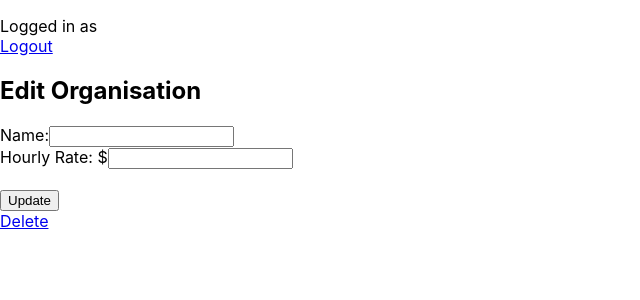
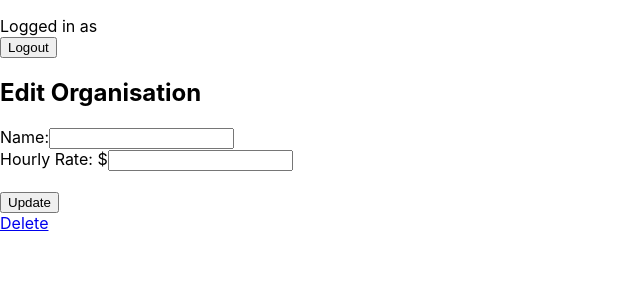
Before and after one commit to dchaan/Adnat-React, a React (Create React App) app in the folder frontend/: page /edit-organsation/1 in a window 1280 px wide. Shown: the top 300 px of the page, without its empty margins (0-640 px from the left). Built offline with nearby package versions, Linux system fonts and the light colour scheme; no server answers.

Commit message:
Render view orgs

```diff
--- a/frontend/src/App.js
+++ b/frontend/src/App.js
@@ -27,7 +27,6 @@ function App() {
       setUserId(res.data.id);
       setOrganisationId(res.data.organisationId);
       setName(res.data.name);
-
     })
   });
 
--- a/frontend/src/components/navbar.js
+++ b/frontend/src/components/navbar.js
@@ -1,5 +1,5 @@
 import React from "react";
-import { Link, useNavigate } from "react-router-dom";
+import { useNavigate } from "react-router-dom";
 import axios from "axios";
 
 const Navbar = ({ name, sessionId }) => {
@@ -18,7 +18,7 @@ const Navbar = ({ name, sessionId }) => {
     <>
       <p>
         Logged in as <b>{name}</b><br/>
-        <Link onClick={() => logout()}>Logout</Link>
+        <button className="btn" onClick={logout}>Logout</button>
       </p>
     </>
   );
--- a/frontend/src/components/organisations.js
+++ b/frontend/src/components/organisations.js
@@ -4,7 +4,7 @@ import Navbar from "./navbar";
 import axios from "axios";
 
 const Organisations = ({ name, sessionId }) => {
-  const [organisations, setOrganisations] = useState("");
+  const [organisations, setOrganisations] = useState([]);
   const [organisationName, setOrganisatioName] = useState("");
   const [hourlyRate, setHourlyRate] = useState("");
   const navigate = useNavigate();
```
Also changed, not shown: 1 other file (tests, documents, lock files or other folders).
